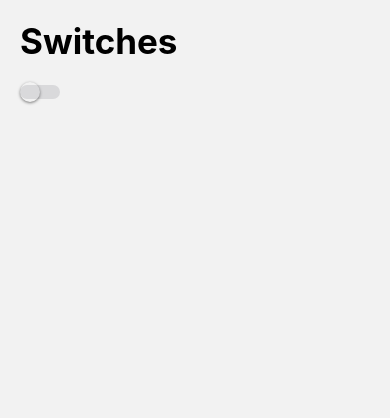
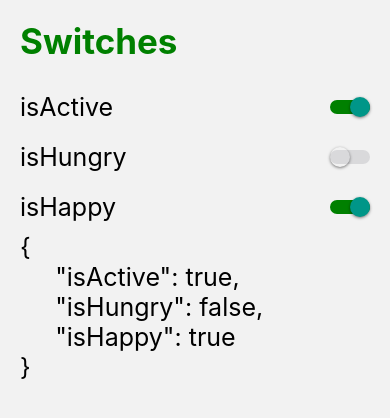
Before and after one commit to leedd87/reactNativeComponents, a React Native app: screen /SwitchScreen in a window 390 px wide. Shown: the top 418 px of the page. Built offline with nearby package versions, Linux system fonts and the light colour scheme.

Commit message:
add custom switches

```diff
--- /dev/null
+++ b/src/components/CustomSwitch.tsx
@@ -0,0 +1,28 @@
+import React, { useState } from 'react'
+import { Platform, Switch } from 'react-native'
+
+interface Props {
+    isOn: boolean
+    onChange: (value: boolean) => void;
+}
+
+export const CustomSwitch = ({ isOn, onChange }: Props) => {
+
+    const [isEnabled, setIsEnabled] = useState(isOn)
+    const toggleSwitch = () => {
+        setIsEnabled(!isEnabled);
+        onChange(!isEnabled)
+    }
+
+
+    return (
+        <Switch
+            trackColor={{ false: "#D9D9DB", true: "green" }}
+            thumbColor={
+                (Platform.OS === 'android') ? 'green' : ''}
+            ios_backgroundColor="#3e3e3e"
+            onValueChange={toggleSwitch}
+            value={isEnabled}
+        />
+    )
+}
--- a/src/components/HeaderTitle.tsx
+++ b/src/components/HeaderTitle.tsx
@@ -13,7 +13,7 @@ export const HeaderTitle = ({ title }: Props) => {
 
     return (
         <View style={{ marginTop: top + 20, marginBottom: 20 }}>
-            <Text style={styles.title}>{title}</Text>
+            <Text style={{ ...styles.title, color: 'green' }}>{title}</Text>
         </View>
     )
 }
--- a/src/screens/SwitchScreen.tsx
+++ b/src/screens/SwitchScreen.tsx
@@ -1,24 +1,64 @@
 import React, { useState } from 'react'
-import { Platform, Switch, View } from 'react-native'
+import { Platform, Switch, View, Text, StyleSheet } from 'react-native'
+import symbolicateStackTrace from 'react-native/Libraries/Core/Devtools/symbolicateStackTrace';
+import { CustomSwitch } from '../components/CustomSwitch';
 import { HeaderTitle } from '../components/HeaderTitle';
 
 export const SwitchScreen = () => {
 
-    const [isEnabled, setIsEnabled] = useState(false);
-    const toggleSwitch = () => setIsEnabled(!isEnabled);
+    const [state, setState] = useState({
+        isActive: true,
+        isHungry: false,
+        isHappy: true
+    })
+
+    const { isActive, isHungry, isHappy } = state
+
+    const onChange = (value: Boolean, field: string) => {
+        setState({
+            ...state,
+            [field]: value
+        })
+
+    }
+
+
 
     return (
         <View
             style={{ marginHorizontal: 20 }}>
             <HeaderTitle title='Switches' />
-            <Switch
-                trackColor={{ false: "#D9D9DB", true: "#5856D6" }}
-                thumbColor={
-                    (Platform.OS === 'android') ? '#5856D6' : ''}
-                ios_backgroundColor="#3e3e3e"
-                onValueChange={toggleSwitch}
-                value={isEnabled}
-            />
+
+            <View style={styles.switchRow}>
+                <Text style={styles.switchText}>isActive</Text>
+                <CustomSwitch isOn={isActive} onChange={(value) => onChange(value, 'isActive')} />
+            </View>
+
+            <View style={styles.switchRow}>
+                <Text style={styles.switchText}>isHungry</Text>
+                <CustomSwitch isOn={isHungry} onChange={(value) => onChange(value, 'isHungry')} />
+            </View>
+
+            <View style={styles.switchRow}>
+                <Text style={styles.switchText}>isHappy</Text>
+                <CustomSwitch isOn={isHappy} onChange={(value) => onChange(value, 'isHappy')} />
+            </View>
+
+            <Text style={styles.switchText}>
+                {JSON.stringify(state, null, 5)}
+            </Text>
         </View>
     )
 }
+
+const styles = StyleSheet.create({
+    switchText: {
+        fontSize: 25,
+    },
+    switchRow: {
+        flexDirection: 'row',
+        justifyContent: 'space-between',
+        alignItems: 'center',
+        marginVertical: 10
+    },
+})
```
